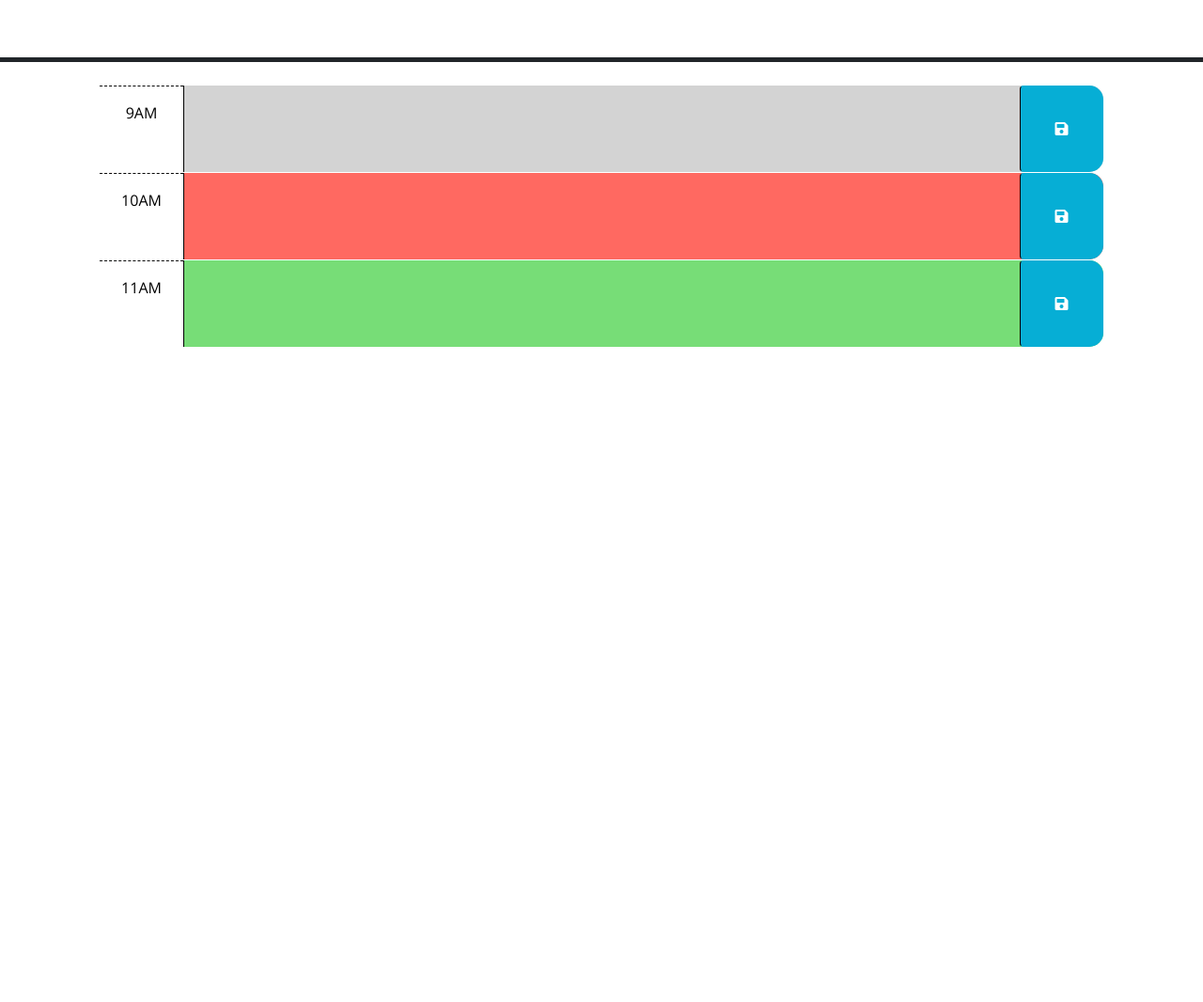
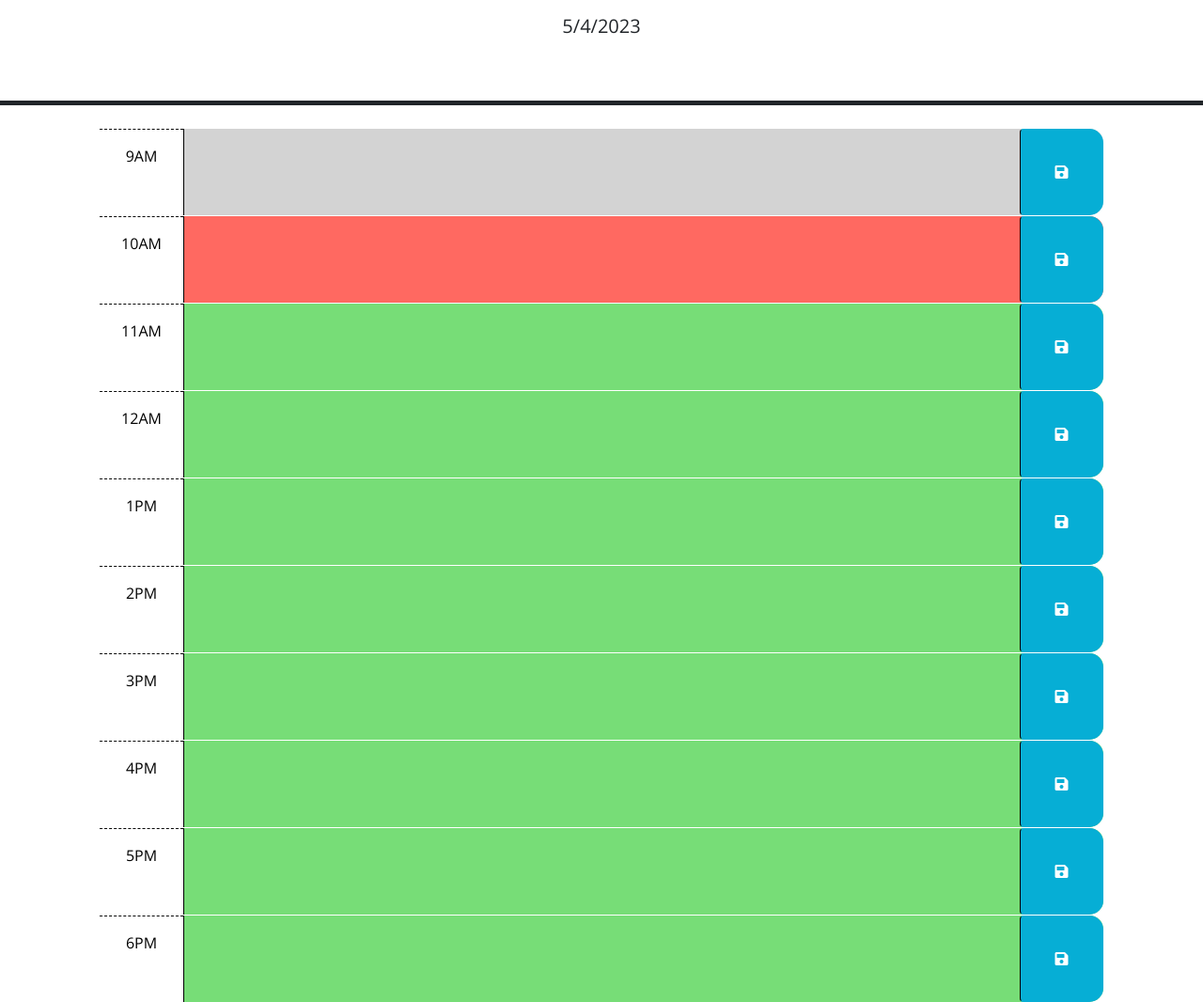
Before and after one commit to sheaschwenn/Work-Day-Planner, a plain HTML site: page index.html in a window 1280 px wide. Shown: the part 166-1232 px from the top of the page at 94% size. Before the commit the page ends 800 px from the top, so only its background shows below. Drawn offline with nearby package versions, Linux system fonts and the light colour scheme.

Commit message:
current day is now displayed, variables pointing to HTML and comparison function started

```diff
--- a/Assets/script.js
+++ b/Assets/script.js
@@ -2,22 +2,67 @@
 // the code isn't run until the browser has finished rendering all the elements
 // in the html.
 $(function () {
+  var past = $(".past");
+  var present = $(".present");
+  var future = $(".future");
+  var saveButton = $(".savebtn")
+  var currentDay;
+  var today = dayjs().format("D/M/YYYY");
+  var timeBlock = $(".time-block")
+  var hour = "hour-"+dayjs().format("H")
+
+
   // TODO: Add a listener for click events on the save button. This code should
   // use the id in the containing time-block as a key to save the user input in
   // local storage. HINT: What does `this` reference in the click listener
   // function? How can DOM traversal be used to get the "hour-x" id of the
   // time-block containing the button that was clicked? How might the id be
   // useful when saving the description in local storage?
-  //
+console.log(hour)
+console.log(timeBlock.attr("id"))
+  saveButton.on("click", function (event) {
+
+  })
+
+
+
   // TODO: Add code to apply the past, present, or future class to each time
   // block by comparing the id to the current hour. HINTS: How can the id
   // attribute of each time-block be used to conditionally add or remove the
   // past, present, and future classes? How can Day.js be used to get the
   // current hour in 24-hour time?
+   function pPOrF(){
+        console.log("is this function running ")
+
+        timeBlock.each(function(){
+
+    if(timeBlock.attr("id")=== hour){
+      console.log(timeBlock.attr("id"))
+      timeBlock.toggleClass(present)
+      console.log("present")
+
+    }
+    if(hour < timeBlock.attr("id")){
+      timeBlock.toggleClass(past)
+    }
+    else{
+      timeBlock.toggleClass(future)
+    }
+  })
+
+}
+
+
+
+
+pPOrF()
+
+
   //
   // TODO: Add code to get any user input that was saved in localStorage and set
   // the values of the corresponding textarea elements. HINT: How can the id
   // attribute of each time-block be used to do this?
   //
   // TODO: Add code to display the current date in the header of the page.
+  $("#currentDay").text(today)
 });
--- a/index.html
+++ b/index.html
@@ -19,6 +19,7 @@
       rel="stylesheet"
     />
     <link rel="stylesheet" href="./Assets/style.css" />
+
     <title>Work Day Scheduler</title>
   </head>
 
@@ -40,6 +41,7 @@
         -->
 
       <!-- Example of a past time block. The "past" class adds a gray background color. -->
+
       <div id="hour-9" class="row time-block past">
         <div class="col-2 col-md-1 hour text-center py-3">9AM</div>
         <textarea class="col-8 col-md-10 description" rows="3"> </textarea>
@@ -65,6 +67,55 @@
           <i class="fas fa-save" aria-hidden="true"></i>
         </button>
       </div>
+      <div id="hour-12" class="row time-block future">
+        <div class="col-2 col-md-1 hour text-center py-3">12AM</div>
+        <textarea class="col-8 col-md-10 description" rows="3"> </textarea>
+        <button class="btn saveBtn col-2 col-md-1" aria-label="save">
+          <i class="fas fa-save" aria-hidden="true"></i>
+        </button>
+      </div>
+      <div id="hour-13" class="row time-block future">
+        <div class="col-2 col-md-1 hour text-center py-3">1PM</div>
+        <textarea class="col-8 col-md-10 description" rows="3"> </textarea>
+        <button class="btn saveBtn col-2 col-md-1" aria-label="save">
+          <i class="fas fa-save" aria-hidden="true"></i>
+        </button>
+      </div>
+      <div id="hour-14" class="row time-block future">
+        <div class="col-2 col-md-1 hour text-center py-3">2PM</div>
+        <textarea class="col-8 col-md-10 description" rows="3"> </textarea>
+        <button class="btn saveBtn col-2 col-md-1" aria-label="save">
+          <i class="fas fa-save" aria-hidden="true"></i>
+        </button>
+      </div>
+      <div id="hour-15" class="row time-block future">
+        <div class="col-2 col-md-1 hour text-center py-3">3PM</div>
+        <textarea class="col-8 col-md-10 description" rows="3"> </textarea>
+        <button class="btn saveBtn col-2 col-md-1" aria-label="save">
+          <i class="fas fa-save" aria-hidden="true"></i>
+        </button>
+      </div>
+      <div id="hour-16" class="row time-block future">
+        <div class="col-2 col-md-1 hour text-center py-3">4PM</div>
+        <textarea class="col-8 col-md-10 description" rows="3"> </textarea>
+        <button class="btn saveBtn col-2 col-md-1" aria-label="save">
+          <i class="fas fa-save" aria-hidden="true"></i>
+        </button>
+      </div>
+      <div id="hour-17" class="row time-block future">
+        <div class="col-2 col-md-1 hour text-center py-3">5PM</div>
+        <textarea class="col-8 col-md-10 description" rows="3"> </textarea>
+        <button class="btn saveBtn col-2 col-md-1" aria-label="save">
+          <i class="fas fa-save" aria-hidden="true"></i>
+        </button>
+      </div>
+      <div id="hour-18" class="row time-block future">
+        <div class="col-2 col-md-1 hour text-center py-3">6PM</div>
+        <textarea class="col-8 col-md-10 description" rows="3"> </textarea>
+        <button class="btn saveBtn col-2 col-md-1" aria-label="save">
+          <i class="fas fa-save" aria-hidden="true"></i>
+        </button>
+      </div>
 
     <script src="https://code.jquery.com/jquery-3.4.1.min.js"></script>
     <script
```
